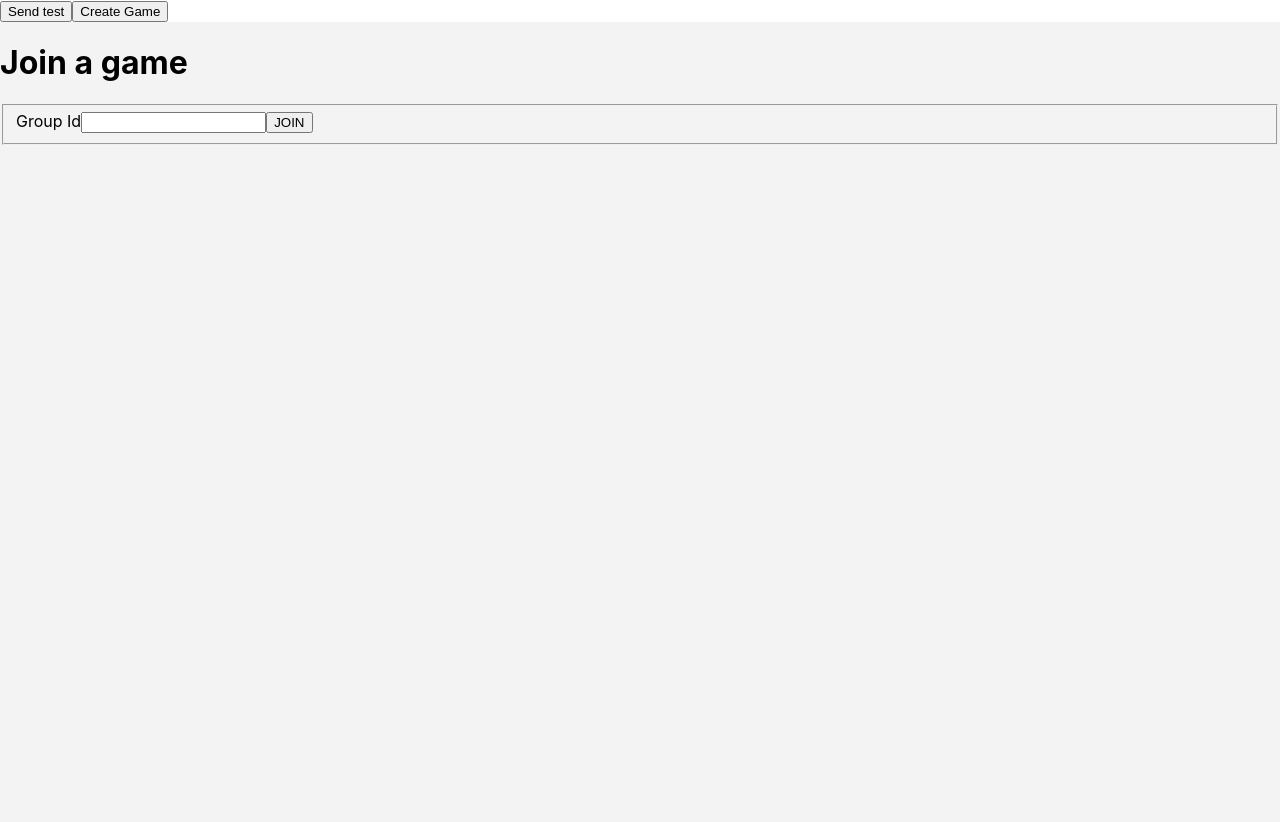
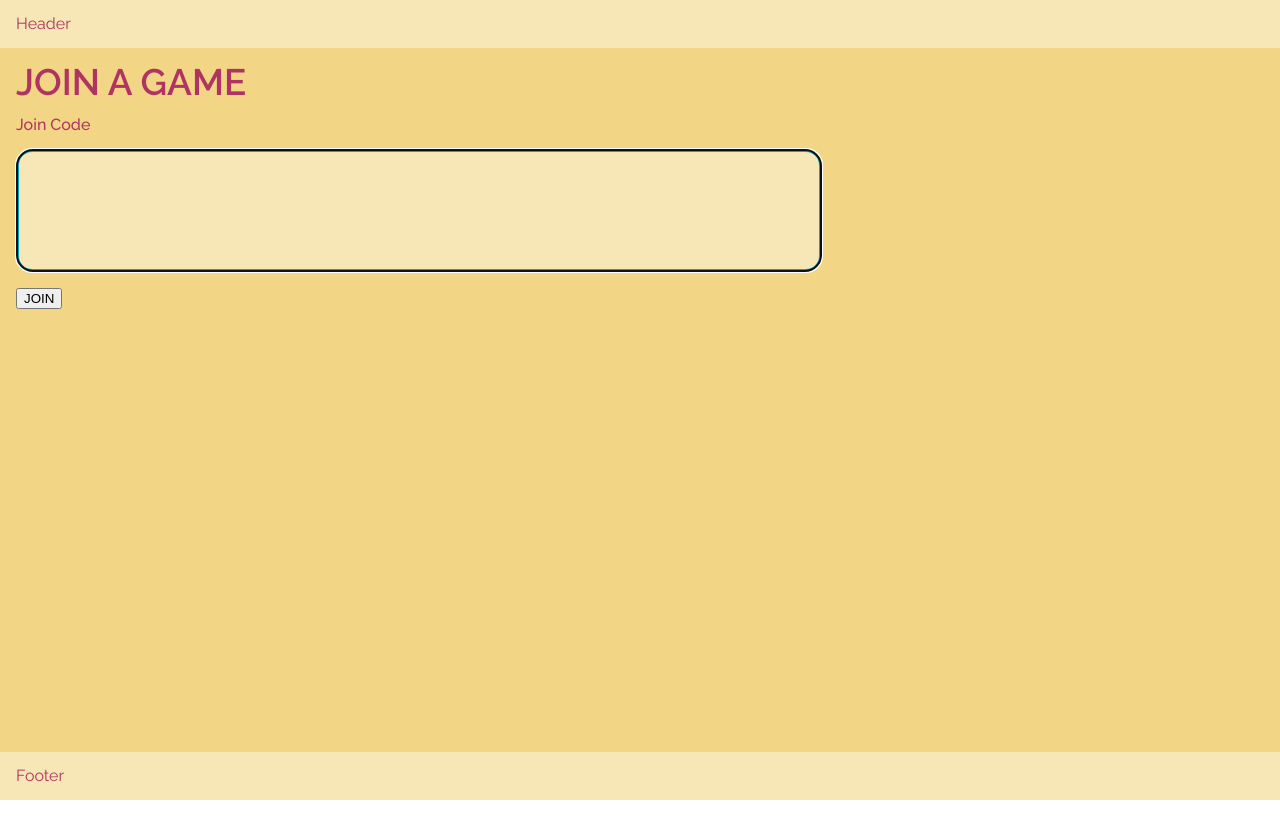
Before and after one commit to andyriffic/cnb-next, a Next.js app: page /play/1/join in a window 1280 px wide. After the commit the page ends 800 px from the top, so only its background shows below. Built offline with nearby package versions, Linux system fonts and the light colour scheme; no server answers; what urql would draw is missing.

Commit message:
Start to add some styling and other socket stuff

```diff
--- /dev/null
+++ b/src/components/Atoms.tsx
@@ -0,0 +1,38 @@
+import styled from "styled-components";
+
+export const Heading = styled.h1`
+  font-weight: 600;
+  font-size: 2.3rem;
+  margin: 0 0 1rem;
+  text-transform: uppercase;
+`;
+
+export const SubHeading = styled.h2`
+  font-weight: 600;
+  font-size: 1.4rem;
+  margin: 0 0 0.5rem;
+`;
+
+export const Label = styled.label`
+  font-weight: 500;
+`;
+
+export const Card = styled.div`
+  background: white;
+  border-radius: 1rem;
+  padding: 1rem;
+  margin-bottom: 2rem;
+`;
+
+export const BigInput = styled.input`
+  font-size: 5rem;
+  /* max-width: 100%; */
+  text-align: center;
+  padding: 0.8rem 1rem;
+  display: block;
+  width: 60vw;
+  border: 0.2rem solid #05a9c7;
+  background-color: #f7e6b6;
+  border-radius: 1rem;
+  margin: 1rem 0;
+`;
--- a/src/components/PlayerPageLayout.tsx
+++ b/src/components/PlayerPageLayout.tsx
@@ -5,28 +5,52 @@ const Container = styled.div`
   flex-direction: column;
   min-height: 100vh;
   width: 100vw;
-  overflow: hidden;
   justify-content: center;
   align-items: center;
-  background-color: #f3f3f3;
+  background-color: #f2d585;
+  color: #b03461;
+  /* overflow-x: hidden; */
 `;
 
 const Main = styled.div`
   /* border: 1px solid black; */
   width: 100vw;
   flex: 1;
-  height: 100vh;
-  overflow: hidden;
+  padding: 1rem;
+`;
+
+const Header = styled.div`
+  flex-shrink: 0;
+  /* border-bottom: 2px solid #05a9c7; */
+  min-height: 20px;
+  width: 100vw;
+  padding: 1rem;
+  background-color: #f7e6b6;
+`;
+
+const Footer = styled.div`
+  flex-shrink: 0;
+  /* border-top: 2px solid black; */
+  min-height: 20px;
+  width: 100vw;
+  padding: 1rem;
+  background-color: #f7e6b6;
 `;
 
 type Props = {
   children: React.ReactNode;
+  headerContent?: React.ReactNode;
 };
 
-export function PlayerPageLayout({ children }: Props): JSX.Element {
+export function PlayerPageLayout({
+  children,
+  headerContent,
+}: Props): JSX.Element {
   return (
     <Container>
+      {headerContent && <Header>{headerContent}</Header>}
       <Main>{children}</Main>
+      <Footer>Footer</Footer>
     </Container>
   );
 }
--- a/src/components/rock-paper-scissors/PlayerGamesList.tsx
+++ b/src/components/rock-paper-scissors/PlayerGamesList.tsx
@@ -1,6 +1,7 @@
 import Link from "next/link";
 import { useMemo } from "react";
 import { useSocketIo } from "../../providers/SocketIoProvider";
+import { Card, SubHeading } from "../Atoms";
 
 type Props = {
   playerId: string;
@@ -16,7 +17,8 @@ export const PlayerGamesList = ({ playerId }: Props): JSX.Element | null => {
 
   return playersGames ? (
     <div>
-      <h2>Games</h2>
+      <Card>
+        <SubHeading>Games in progress</SubHeading>
         <ul>
           {playersGames.map((game) => (
             <li key={game.id}>
@@ -28,6 +30,7 @@ export const PlayerGamesList = ({ playerId }: Props): JSX.Element | null => {
             </li>
           ))}
         </ul>
+      </Card>
     </div>
   ) : null;
 };
--- a/src/pages/_app.tsx
+++ b/src/pages/_app.tsx
@@ -1,24 +1,59 @@
 import type { AppProps } from "next/app";
-import Head from "next/head";
 import { createGlobalStyle } from "styled-components";
 import { GraphqlProvider } from "../providers/GraphqlProvider";
 import { SocketIoProvider } from "../providers/SocketIoProvider";
 
 const GlobalStyles = createGlobalStyle`
-html,
+/* http://meyerweb.com/eric/tools/css/reset/
+   v2.0 | 20110126
+   License: none (public domain)
+*/
+
+html, body, div, span, applet, object, iframe,
+h1, h2, h3, h4, h5, h6, p, blockquote, pre,
+a, abbr, acronym, address, big, cite, code,
+del, dfn, em, img, ins, kbd, q, s, samp,
+small, strike, strong, sub, sup, tt, var,
+b, u, i, center,
+dl, dt, dd, ol, ul, li,
+fieldset, form, label, legend,
+table, caption, tbody, tfoot, thead, tr, th, td,
+article, aside, canvas, details, embed,
+figure, figcaption, footer, header, hgroup,
+menu, nav, output, ruby, section, summary,
+time, mark, audio, video {
+	margin: 0;
+	padding: 0;
+	border: 0;
+	font-size: 100%;
+	font: inherit;
+	vertical-align: baseline;
+  box-sizing: border-box;
+}
+/* HTML5 display-role reset for older browsers */
+article, aside, details, figcaption, figure,
+footer, header, hgroup, menu, nav, section {
+	display: block;
+}
 body {
-    padding: 0;
-    margin: 0;
-    font-family: -apple-system, BlinkMacSystemFont, "Segoe UI", Roboto, Helvetica, Arial, sans-serif, "Apple Color Emoji", "Segoe UI Emoji", "Segoe UI Symbol";
+	line-height: 1;
+  font-family: "Raleway", sans-serif;
+  touch-action: manipulation;
 }
-
-a {
-    color: inherit;
-    text-decoration: none;
+ol, ul {
+	list-style: none;
 }
-
-* {
-    box-sizing: border-box;
+blockquote, q {
+	quotes: none;
+}
+blockquote:before, blockquote:after,
+q:before, q:after {
+	content: '';
+	content: none;
+}
+table {
+	border-collapse: collapse;
+	border-spacing: 0;
 }
 `;
 
@@ -26,9 +61,6 @@ function MyApp({ Component, pageProps }: AppProps) {
   return (
     <div>
       <GlobalStyles />
-      <Head>
-        <meta name="robots" content="noindex,nofollow" />
-      </Head>
       <div>
         <GraphqlProvider>
           <SocketIoProvider>
--- a/src/pages/_document.tsx
+++ b/src/pages/_document.tsx
@@ -1,4 +1,10 @@
-import Document, { DocumentContext } from "next/document";
+import Document, {
+  DocumentContext,
+  Head,
+  Html,
+  Main,
+  NextScript,
+} from "next/document";
 import { ServerStyleSheet } from "styled-components";
 
 export default class MyDocument extends Document {
@@ -27,4 +33,28 @@ export default class MyDocument extends Document {
       sheet.seal();
     }
   }
+
+  render() {
+    return (
+      <Html>
+        <Head>
+          <meta name="robots" content="noindex,nofollow" />
+          <link rel="preconnect" href="https://fonts.googleapis.com" />
+          <link
+            rel="preconnect"
+            href="https://fonts.gstatic.com"
+            crossOrigin="true"
+          />
+          <link
+            href="https://fonts.googleapis.com/css2?family=Raleway:wght@400;500;600&display=swap"
+            rel="stylesheet"
+          />
+        </Head>
+        <body>
+          <Main />
+          <NextScript />
+        </body>
+      </Html>
+    );
+  }
 }
--- a/src/pages/play/[playerId]/join.tsx
+++ b/src/pages/play/[playerId]/join.tsx
@@ -2,6 +2,7 @@ import { GetStaticPaths, GetStaticProps } from "next";
 import { useRouter } from "next/router";
 import { useMemo, useState } from "react";
 import styled from "styled-components";
+import { BigInput, Heading, Label } from "../../../components/Atoms";
 import { PlayerPageLayout } from "../../../components/PlayerPageLayout";
 import { useSocketIo } from "../../../providers/SocketIoProvider";
 
@@ -9,6 +10,10 @@ const CenterAlignContainer = styled.div`
   display: flex;
   justify-content: center;
 `;
+
+function numbersOnly(str: string): string {
+  return str.replace(/\D/g, "");
+}
 
 type Props = {};
 
@@ -21,21 +26,22 @@ function Page({}: Props) {
 
   const joinedGroup = useMemo(() => {
     if (joinedId && joinedId === groupId) {
-      return groupJoin.playerGroups.find((g) => g.id === joinedId);
+      return groupJoin.playerGroups.find(
+        (g) => g.id === joinedId && g.playerIds.includes(playerId)
+      );
     }
-  }, [groupId, joinedId, groupJoin.playerGroups]);
+  }, [groupId, joinedId, playerId, groupJoin.playerGroups]);
 
   return (
-    <PlayerPageLayout>
+    <PlayerPageLayout headerContent={<>Header</>}>
       {joinedGroup ? (
         <div>
-          <h1>You&lsquo;ve joined!</h1>
+          <Heading>You&lsquo;ve joined!</Heading>
           <p>Waiting for other players</p>
         </div>
       ) : (
         <div>
-          {" "}
-          <h1>Join a game</h1>
+          <Heading>Join a game</Heading>
           <form
             onSubmit={(e) => {
               e.preventDefault();
@@ -45,15 +51,16 @@ function Page({}: Props) {
             }}
           >
             <fieldset>
-              <label htmlFor="group-id-input">Group Id</label>
-              <input
+              <Label htmlFor="group-id-input">Join Code</Label>
+              <BigInput
                 id="group-id-input"
                 type="tel"
                 maxLength={4}
                 value={groupId}
-                onChange={(e) => setGroupId(e.target.value)}
+                onChange={(e) => setGroupId(numbersOnly(e.target.value))}
                 autoComplete="off"
-              ></input>
+                autoFocus
+              ></BigInput>
               <button type="submit">JOIN</button>
             </fieldset>
           </form>
--- a/src/providers/SocketIoProvider/index.tsx
+++ b/src/providers/SocketIoProvider/index.tsx
@@ -71,13 +71,13 @@ export const SocketIoProvider = ({ children }: Props): JSX.Element => {
         groupJoin: groupJoinSocket,
       }}
     >
-      <button onClick={() => socket.emit("hello", "are you there?")}>
+      {/* <button onClick={() => socket.emit("hello", "are you there?")}>
         Send test
       </button>
       <button onClick={rockPaperScissorsSocket.createRPSGame}>
         Create Game
       </button>
-
+ */}
       {children}
     </SocketIoContent.Provider>
   );
--- a/src/services/player-join/socket.io.ts
+++ b/src/services/player-join/socket.io.ts
@@ -20,7 +20,7 @@ export type PlayerJoinGroupSocketHandler = (
   onJoined?: (groupId: string) => void
 ) => void;
 
-let inMemoryGroups: PlayerGroup[] = [];
+let inMemoryGroups: PlayerGroup[] = [createPlayerJoinGroup("1234")];
 
 export function initialiseGroupJoinSocket(
   io: SocketIOServer,
```
Also changed, not shown: src/pages/play/[playerId]/index.tsx (+7 -2 lines). Lines whose indentation alone changed are shown as unchanged.
